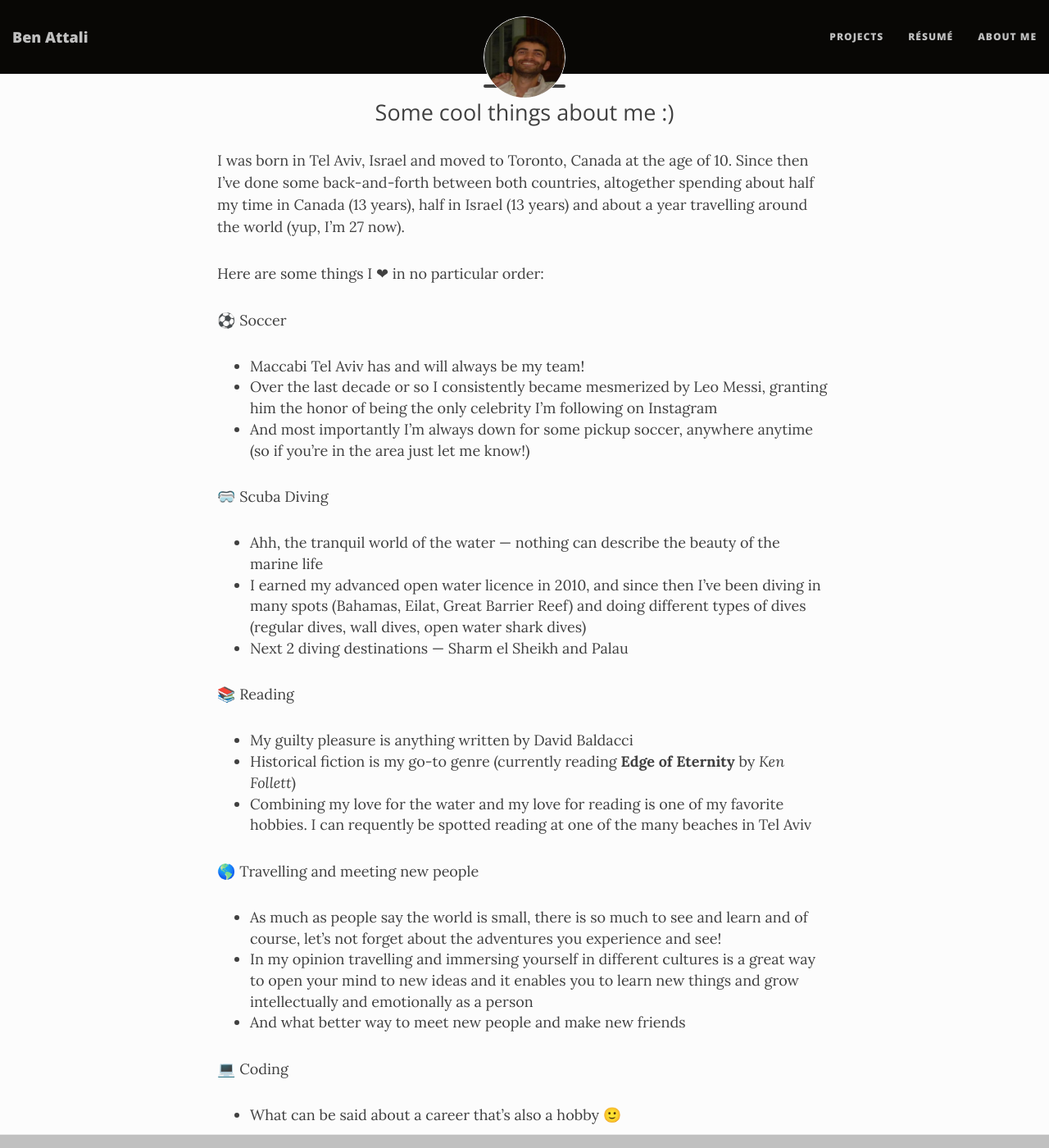
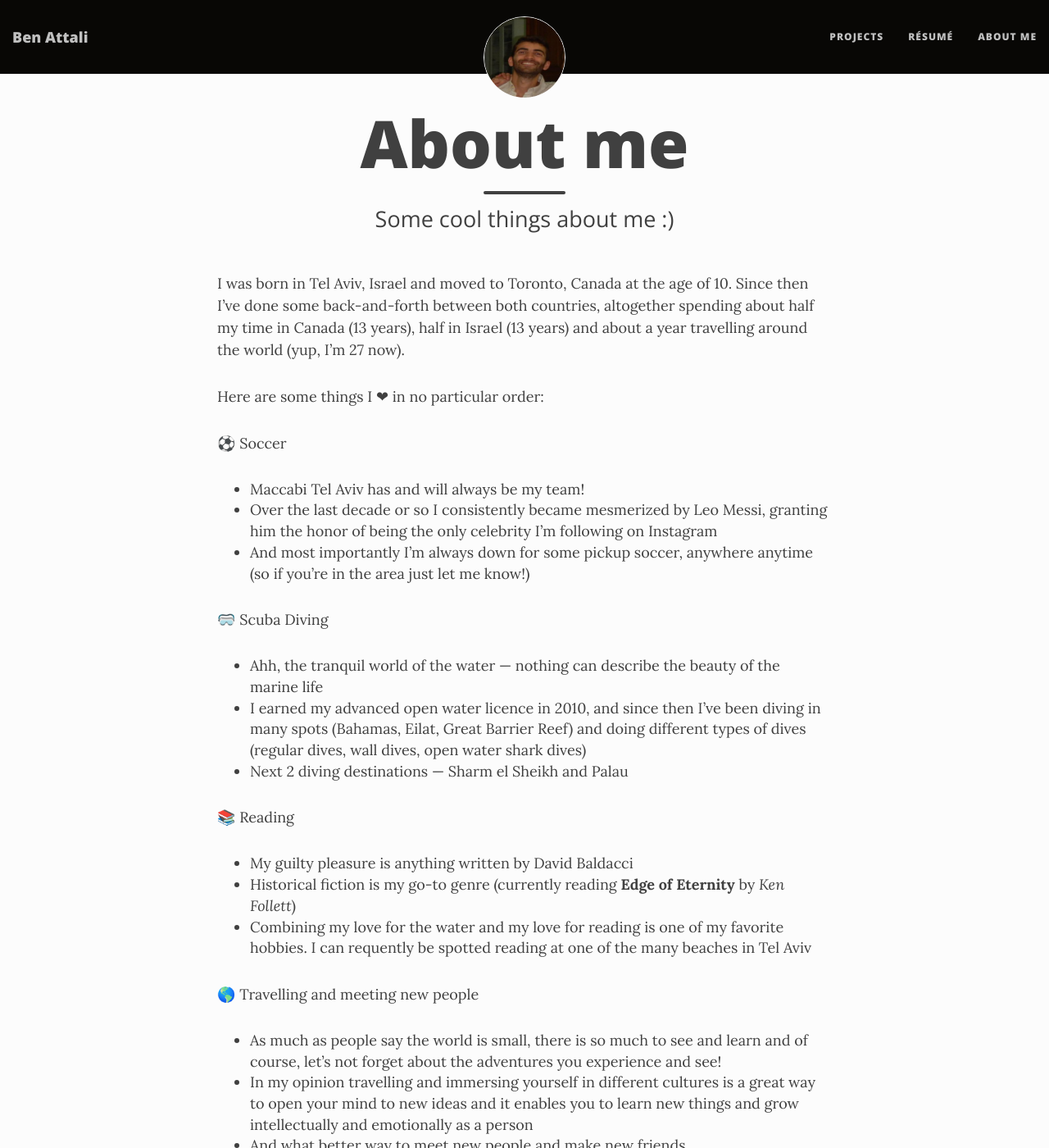
Before and after one commit to benattali/benattali.github.io, a Jekyll site: the page built from aboutme.md, in a window 1280 px wide and 1400 px high. Shown: the whole window at 82% size. Built offline with Jekyll 4.4.1, drawn with Linux system fonts in a browser that asks for light colours; nearby versions of some CDN libraries.

Commit message:
Update ben.css

```diff
--- a/css/ben.css
+++ b/css/ben.css
@@ -17,11 +17,3 @@
 .intro-header.big-img {
  margin: 0;
 }
-
-.header-section.has-img .no-img {
- margin: 0;
-}
-
-.intro-header {
- margin: 0;
-}
```
